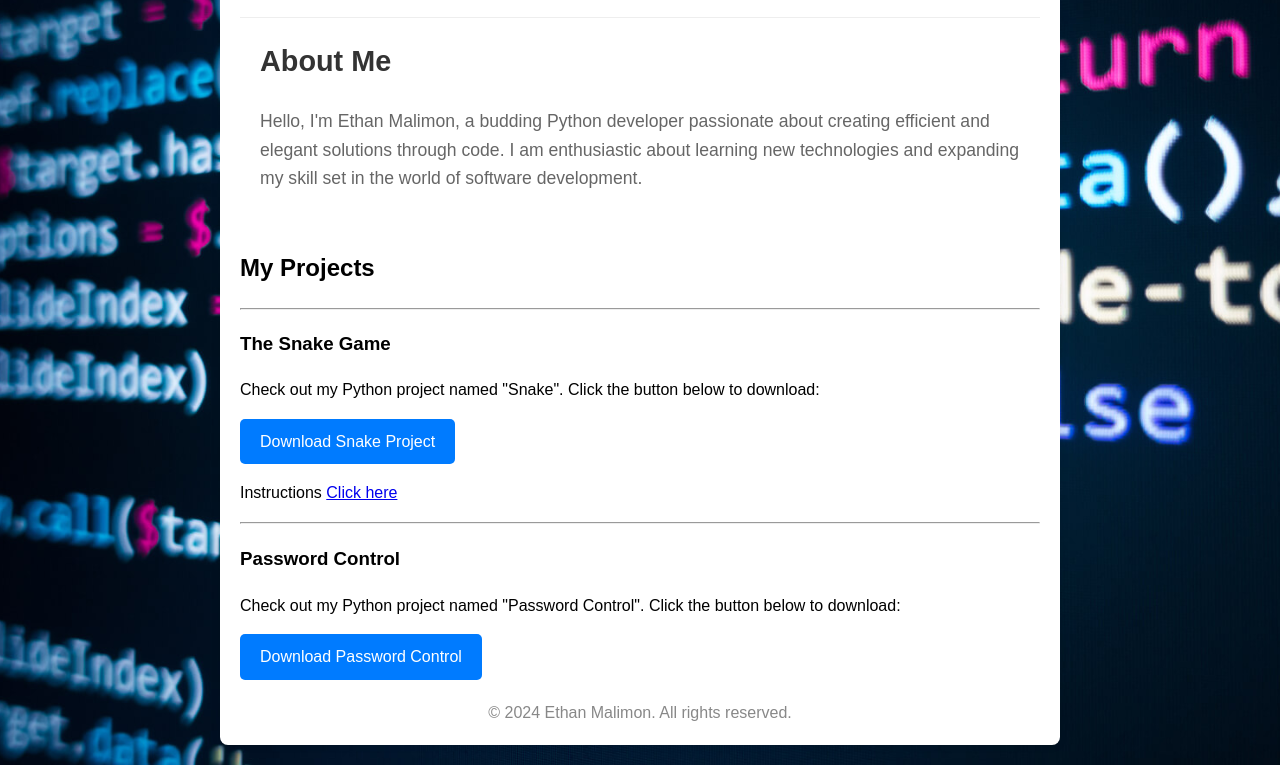
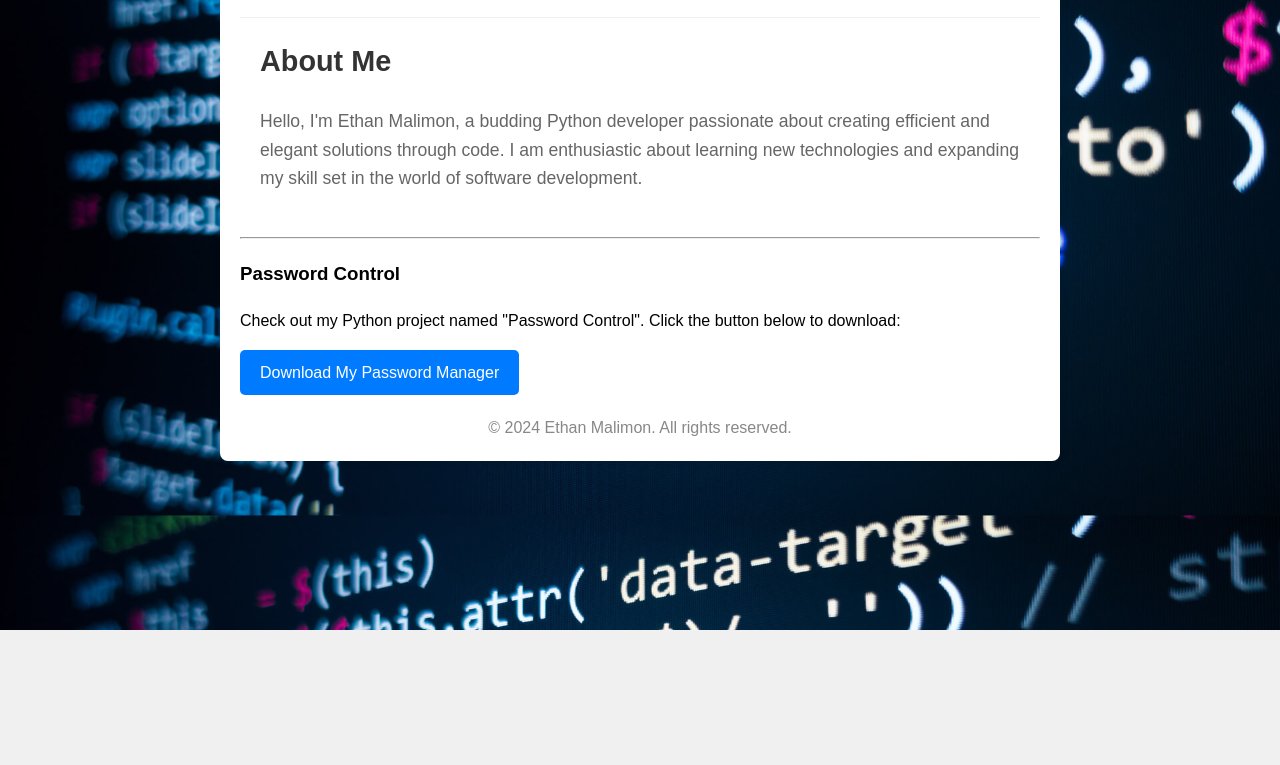
Before and after one commit to EthanMali/My-Programs, a plain HTML site: page index.html in a window 1280 px wide. Shown: the part 170-935 px from the top of the page. After the commit the page ends 800 px from the top, so only its background shows below. Drawn offline with Linux system fonts and the light colour scheme.

Commit message:
Update index.html

```diff
--- a/index.html
+++ b/index.html
@@ -101,21 +101,11 @@
             <h2>About Me</h2>
             <p>Hello, I'm Ethan Malimon, a budding Python developer passionate about creating efficient and elegant solutions through code. I am enthusiastic about learning new technologies and expanding my skill set in the world of software development.</p>
         </div>
-
-        <div class="project">
-            <h2>My Projects</h2>
-            <hr>
-            <h3>The Snake Game</h3>
-            <p>Check out my Python project named "Snake". Click the button below to download:</p>
-            <a href="Snake.exe" target="_blank" rel="noopener noreferrer">Download Snake Project</a>
-        </div>
-        <p>Instructions <a href="./Snake_instructions.html">Click here</a></p>
-
         <hr>
         <div class="project">
             <h3>Password Control</h3>
             <p>Check out my Python project named "Password Control". Click the button below to download:</p>
-            <a href="EXE/Password Control.exe" target="_blank" rel="noopener noreferrer">Download Password Control</a>
+            <a href="PasswordManagerSetup.exe" target="_blank" rel="noopener noreferrer">Download My Password Manager</a>
         </div>
 
         <div class="footer">
```
